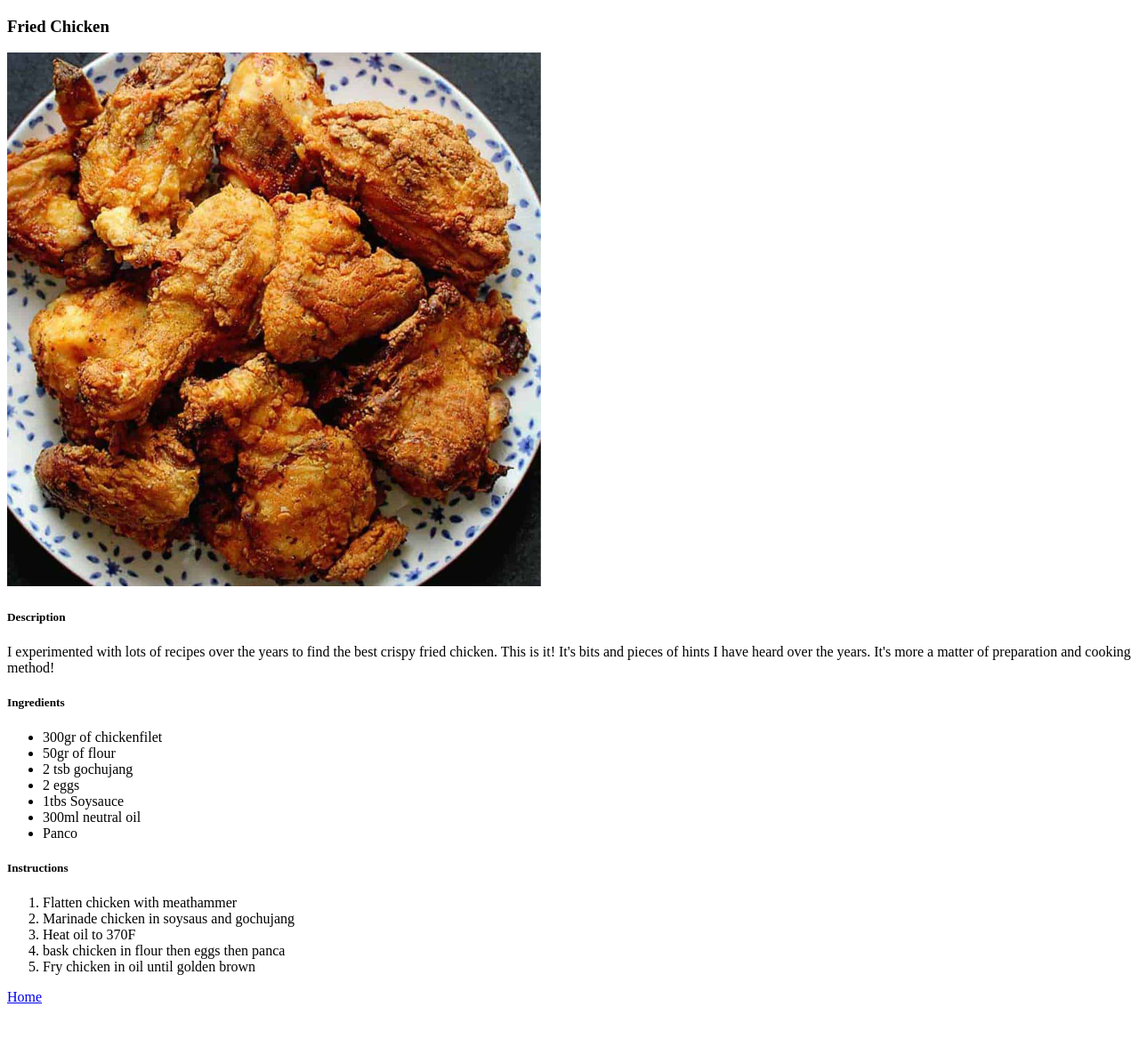
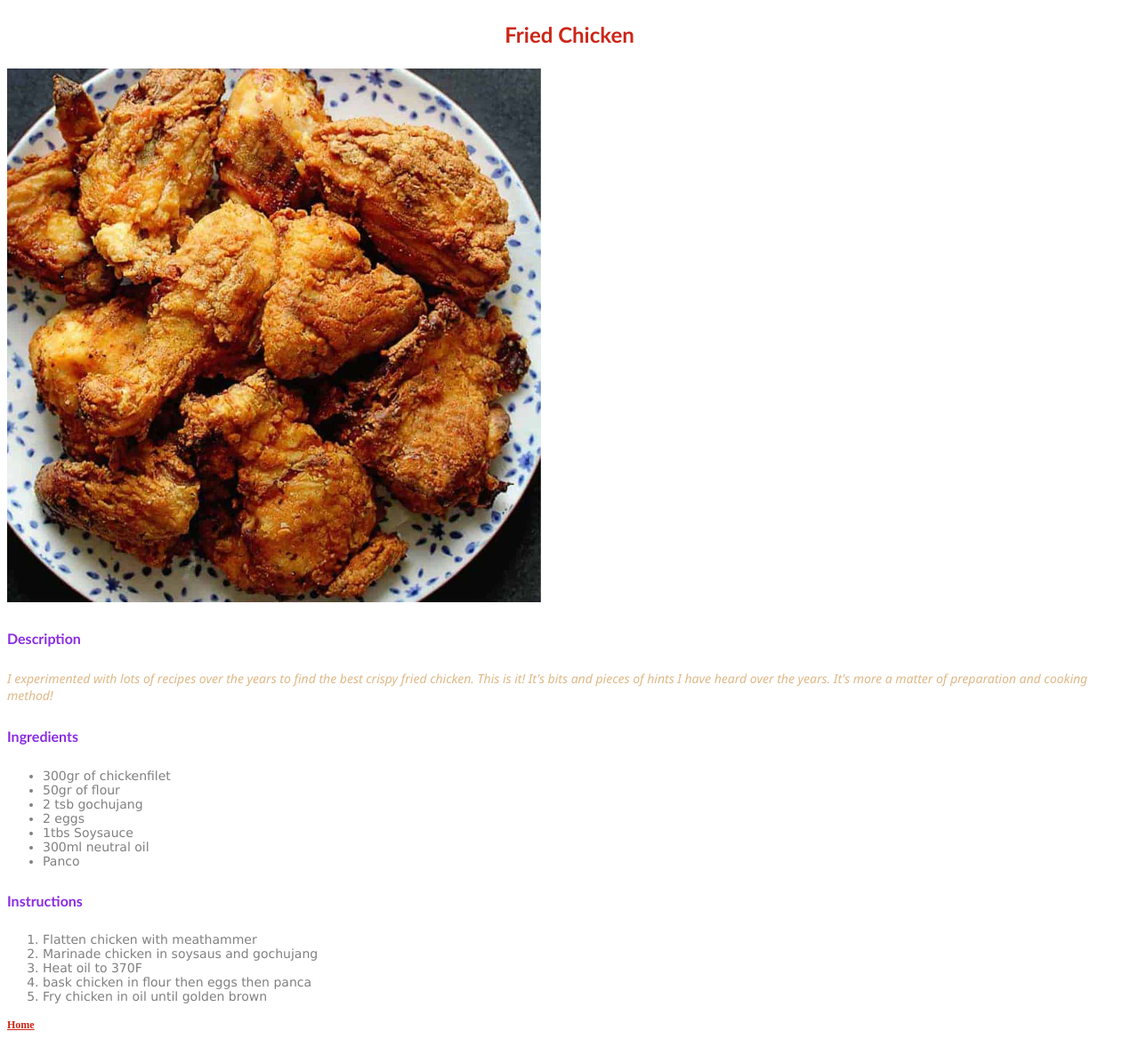
Before and after one commit to Borgwarg/odin_recipes, a plain HTML site: page recipes/fried_chicken.html in a window 1280 px wide. Shown: the whole page at 89% size. Before the commit the page ends 1138 px from the top, so only its background shows below. Drawn offline with Linux system fonts and the light colour scheme.

Commit message:
add stylesheet for all pages

```diff
--- a/recipes/fried_chicken.html
+++ b/recipes/fried_chicken.html
@@ -3,13 +3,14 @@
     <head>
         <meta charset="UTF-8">
         <title>Fried Chicken</title>
+        <link rel="stylesheet" href="../style.css">
     </head>
     <body>
         <h3>Fried Chicken</h3>
         <img src="../images/fried_chicken.jpg" alt="Fried Chicken on a Plate" height="600" width="600">
 
         <h5>Description</h5>
-        <p>I experimented with lots of recipes over the years to find the best crispy fried chicken.
+        <p class="description">I experimented with lots of recipes over the years to find the best crispy fried chicken.
             This is it! It's bits and pieces of hints I have heard over the years.
             It's more a matter of preparation and cooking method!</p>
 
@@ -33,5 +34,5 @@
             <li>Fry chicken in oil until golden brown</li>
         </ol>
 
-        <a href="../index.html">Home</a>
+        <a class="return_home" href="../index.html">Home</a>
 </html>
--- /dev/null
+++ b/style.css
@@ -0,0 +1,46 @@
+h1 {
+    background-color: rgb(204, 38, 23);
+    color: grey;
+    text-align: center;
+    font-family:'Gill Sans', 'Gill Sans MT', Calibri, 'Trebuchet MS', sans-serif;
+}
+
+.recipe {
+    color: blueviolet;
+    font-family: 'Franklin Gothic Medium', 'Arial Narrow', Arial, sans-serif;
+    text-align: center;
+    font-weight: bold;
+}
+
+h3 {
+    font-family:'Gill Sans', 'Gill Sans MT', Calibri, 'Trebuchet MS', sans-serif;
+    color: rgb(204, 38, 23);
+    font-size: x-large;
+    text-align: center;
+}
+
+h5 {
+    color: blueviolet;
+    font-family: 'Gill Sans', 'Gill Sans MT', Calibri, 'Trebuchet MS', sans-serif;
+    font-size: 16px;
+}
+
+.description {
+    font-style: italic;
+    font-family: 'Segoe UI', Tahoma, Geneva, Verdana, sans-serif;
+    color: burlywood;
+    font-size: 14px;
+}
+
+ul, ol {
+    color: grey;
+    font-family:'Lucida Sans', 'Lucida Sans Regular', 'Lucida Grande', 'Lucida Sans Unicode', Geneva, Verdana, sans-serif;
+    font-weight: 100;
+    font-size: 14px;
+}
+
+.return_home {
+    color: rgb(204, 38, 23);
+    font-size: 12px;
+    font-weight: 600;
+}
```
Also changed, not shown: index.html (+4 -4 lines), pasta_aglio_e_olio.html (+3 -3 lines), recipes/fried_rice.html (+3 -2 lines), recipes/pasta_aglio_e_olio.html (+4 -3 lines).
